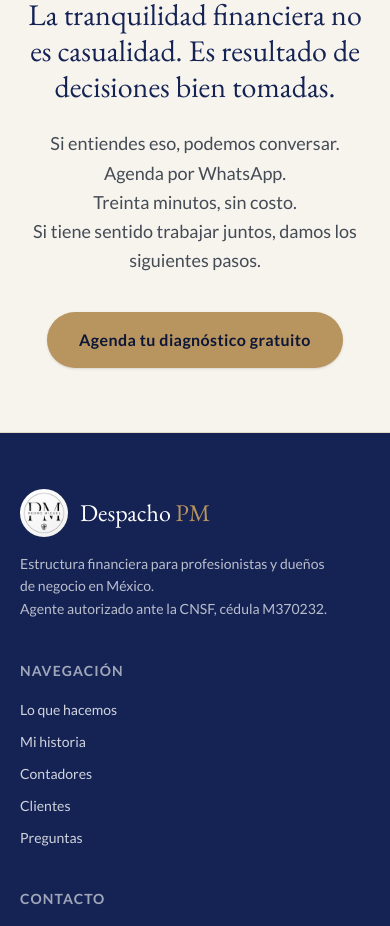
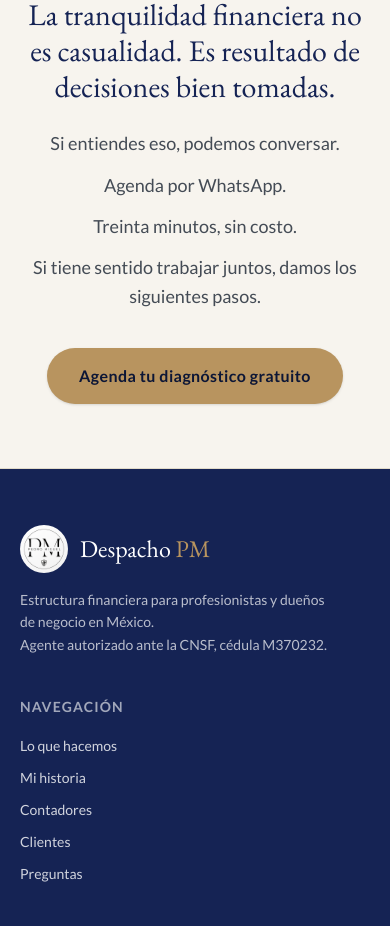
Before and after one commit to DESPACHOPM/despacho-pm-site, a Next.js app: page / in a window 390 px wide. Shown: the part 10920-11846 px from the top of the page. Built offline with nearby package versions, Linux system fonts and the light colour scheme.

Commit message:
Centra el hero en escritorio y da espacio a las lineas del cierre final

```diff
--- a/src/components/sections/final-cta.tsx
+++ b/src/components/sections/final-cta.tsx
@@ -29,15 +29,12 @@ export function FinalCta() {
       </Reveal>
 
       <Reveal delay={0.1}>
-        <p className="mx-auto mt-6 max-w-xl text-lg leading-relaxed text-foreground/80">
-          Si entiendes eso, podemos conversar.
-          <br />
-          {MEETING_NOTE}
-          <br />
-          Treinta minutos, sin costo.
-          <br />
-          Si tiene sentido trabajar juntos, damos los siguientes pasos.
-        </p>
+        <div className="mx-auto mt-6 max-w-xl space-y-3 text-lg leading-relaxed text-foreground/80">
+          <p>Si entiendes eso, podemos conversar.</p>
+          <p>{MEETING_NOTE}</p>
+          <p>Treinta minutos, sin costo.</p>
+          <p>Si tiene sentido trabajar juntos, damos los siguientes pasos.</p>
+        </div>
       </Reveal>
 
       <Reveal delay={0.2}>
--- a/src/components/sections/hero.tsx
+++ b/src/components/sections/hero.tsx
@@ -14,7 +14,7 @@ export function Hero() {
           </Reveal>
 
           <Reveal delay={0.08}>
-            <h1 className="text-center font-heading text-4xl leading-[1.1] text-primary sm:text-left sm:text-5xl md:text-6xl">
+            <h1 className="text-center font-heading text-4xl leading-[1.1] text-primary sm:text-5xl md:text-6xl">
               Trabajo con profesionistas y dueños de negocio que quieren
               certeza financiera, no solo coberturas.
             </h1>
@@ -29,7 +29,7 @@ export function Hero() {
           </Reveal>
 
           <Reveal delay={0.24}>
-            <div className="mt-9 flex flex-col items-center gap-4 sm:flex-row sm:items-center">
+            <div className="mt-9 flex flex-col items-center gap-4">
               <Button asChild size="lg">
                 <a href={WHATSAPP_URL} target="_blank" rel="noopener noreferrer">
                   Agenda tu diagnóstico gratuito
```
